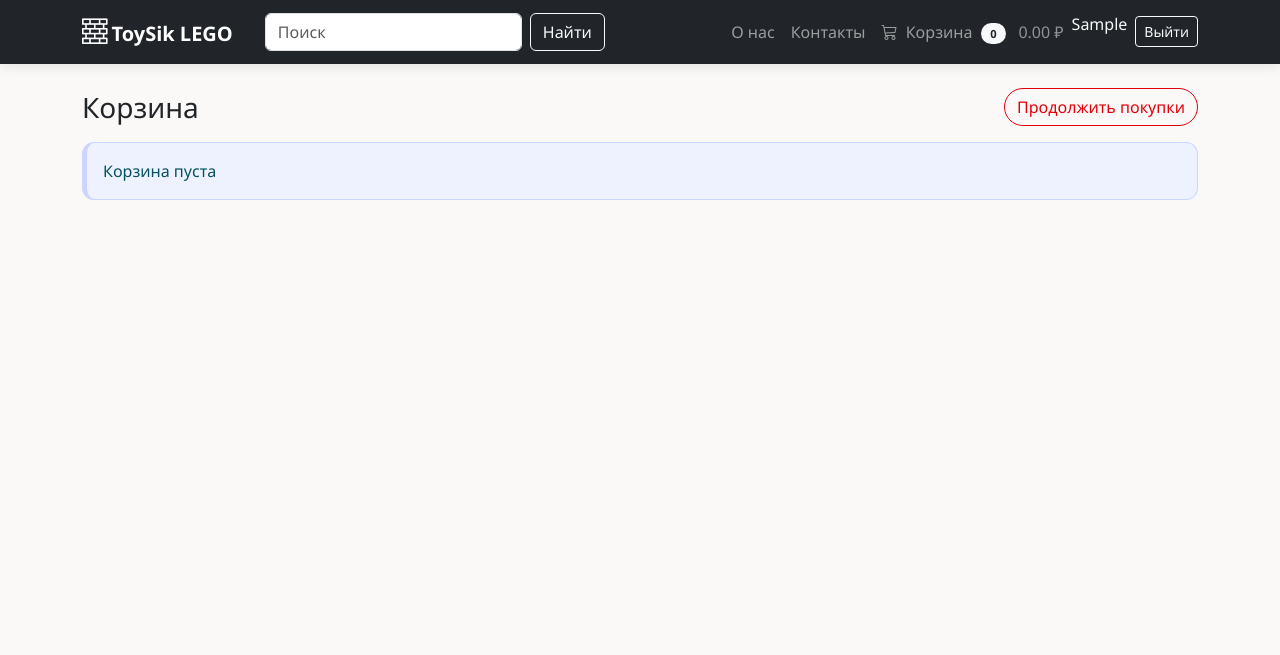
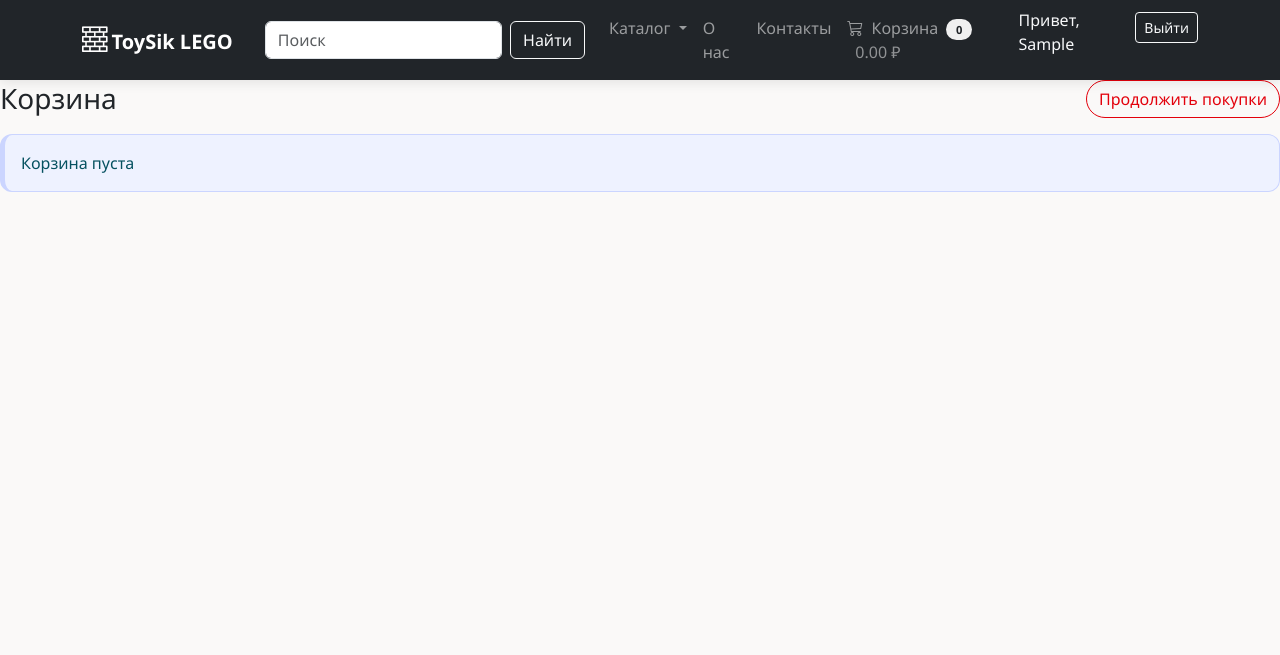
Before and after one commit to k1slee/lego-shop, a Django app: page /cart/ in a window 1280 px wide. Shown: the top 655 px of the page. Run offline with Django 4.2, Linux system fonts and the light colour scheme; the visitor is signed in with stand-in values (Sample User, id 1); data that the repository does not hold is empty.

Commit message:
Правки главной страницы

```diff
--- a/shop/context_processors.py
+++ b/shop/context_processors.py
@@ -1,4 +1,5 @@
 from .cart import Cart
+from .models import Product
 
 
 def cart_summary(request):
@@ -7,3 +8,11 @@ def cart_summary(request):
         'cart_items_count': len(cart),
         'cart_total_price': cart.total_price(),
     }
+
+
+def lego_series(request):
+    series_list = Product.objects.filter(is_active=True, series__isnull=False) \
+                                 .exclude(series='') \
+                                 .values_list('series', flat=True) \
+                                 .distinct().order_by('series')
+    return {'lego_series': series_list}
--- a/shop/views.py
+++ b/shop/views.py
@@ -35,6 +35,11 @@ def product_list(request):
     category_slug = request.GET.get('category')
     if category_slug:
         products = products.filter(category__slug=category_slug)
+
+    series = request.GET.get('series')
+    if series:
+        products = products.filter(series =series)
+
 
     q = (request.GET.get('q') or '').strip()
     if q:
--- a/static/css/app.css
+++ b/static/css/app.css
@@ -324,3 +324,28 @@ body {
         font-size: 2rem;
     }
 }
+
+
+/* Выпадающее меню каталога */
+.dropdown-menu-dark {
+    background-color: #1e1e2a;
+    border: none;
+    box-shadow: 0 10px 25px rgba(0,0,0,0.2);
+    border-radius: 1rem;
+    margin-top: 0.5rem;
+}
+
+.dropdown-item {
+    transition: background 0.2s, padding-left 0.2s;
+    border-radius: 0.5rem;
+}
+
+.dropdown-item:hover {
+    background-color: var(--lego-red, #e3000b);
+    padding-left: 1.5rem;
+}
+
+/* Анимация появления */
+.dropdown-menu {
+    animation: fadeInUp 0.2s ease;
+}
--- a/templates/base.html
+++ b/templates/base.html
@@ -16,27 +16,49 @@
         <a class="navbar-brand fw-semibold" href="{% url 'home' %}">
           <i class="bi bi-bricks me-1"></i>ToySik LEGO
         </a>
-        <button class="navbar-toggler" type="button" data-bs-toggle="collapse" data-bs-target="#navbarNav">
+        <button class="navbar-toggler" type="button" data-bs-toggle="collapse" data-bs-target="#navbarMain" aria-controls="navbarMain" aria-expanded="false" aria-label="Toggle navigation">
           <span class="navbar-toggler-icon"></span>
         </button>
-        <div class="collapse navbar-collapse" id="navbarNav">
+        <div class="collapse navbar-collapse" id="navbarMain">
+          <!-- Поиск -->
           <form class="d-flex ms-lg-3 me-lg-auto my-2 my-lg-0" method="get" action="{% url 'catalog' %}">
             <input class="form-control me-2" type="search" name="q" placeholder="Поиск" value="{{ request.GET.q|default:'' }}">
             <button class="btn btn-outline-light" type="submit">Найти</button>
           </form>
+
           <ul class="navbar-nav ms-lg-3">
-            <li class="nav-item"><a class="nav-link" href="#about">О нас</a></li>
-            <li class="nav-item"><a class="nav-link" href="#contacts">Контакты</a></li>
+            <!-- Выпадающий список "Каталог" с сериями -->
+            <li class="nav-item dropdown">
+              <a class="nav-link dropdown-toggle" href="#" id="catalogDropdown" role="button" data-bs-toggle="dropdown" aria-expanded="false">
+                Каталог
+              </a>
+              <ul class="dropdown-menu dropdown-menu-dark" aria-labelledby="catalogDropdown">
+                <li><a class="dropdown-item" href="{% url 'catalog' %}">Все товары</a></li>
+                <li><hr class="dropdown-divider"></li>
+                {% for series in lego_series %}
+                  <li><a class="dropdown-item" href="{% url 'catalog' %}?series={{ series|urlencode }}">{{ series }}</a></li>
+                {% empty %}
+                  <li><a class="dropdown-item disabled" href="#">Нет серий</a></li>
+                {% endfor %}
+              </ul>
+            </li>
+
+            <li class="nav-item"><a class="nav-link" href="{% url 'home' %}#about">О нас</a></li>
+            <li class="nav-item"><a class="nav-link" href="{% url 'home' %}#contacts">Контакты</a></li>
+
+            <!-- Корзина -->
             <li class="nav-item">
-              <a class="nav-link" href="{% url 'cart_detail' %}">
+              <a class="nav-link position-relative" href="{% url 'cart_detail' %}">
                 <i class="bi bi-cart3 me-1"></i>
                 <span class="me-1">Корзина</span>
-                <span class="badge text-bg-light text-dark">{{ cart_items_count }}</span>
+                <span class="badge bg-light text-dark rounded-pill">{{ cart_items_count }}</span>
                 <span class="ms-2 text-white-50">{{ cart_total_price }} ₽</span>
               </a>
             </li>
+
+            <!-- Авторизация -->
             {% if user.is_authenticated %}
-              <li class="nav-item"><span class="navbar-text text-light me-2">{{ user.first_name|default:user.username }}</span></li>
+              <li class="nav-item"><span class="navbar-text text-light me-2">Привет, {{ user.first_name|default:user.username }}</span></li>
               <li class="nav-item">
                 <form method="post" action="{% url 'logout' %}">
                   {% csrf_token %}
@@ -52,19 +74,21 @@
       </div>
     </nav>
 
-    <main class="container my-4 flex-grow-1">
+    <main class="flex-grow-1">
       {% if messages %}
+        <div class="container mt-3">
           {% for message in messages %}
             <div class="alert alert-{{ message.tags }} alert-dismissible fade show mb-3" role="alert">
               {{ message }}
               <button type="button" class="btn-close" data-bs-dismiss="alert" aria-label="Закрыть"></button>
             </div>
           {% endfor %}
+        </div>
       {% endif %}
       {% block content %}{% endblock %}
     </main>
 
-    <footer class="footer py-4 bg-white">
+    <footer class="footer py-4 bg-white mt-auto">
       <div class="container d-flex flex-wrap gap-2 align-items-center justify-content-between">
         <div class="text-muted small">ToySik LEGO — демо-магазин на Django</div>
         <div class="small">
--- a/toysik/settings.py
+++ b/toysik/settings.py
@@ -64,6 +64,7 @@ TEMPLATES = [
                 'django.contrib.auth.context_processors.auth',
                 'django.contrib.messages.context_processors.messages',
                 'shop.context_processors.cart_summary',
+                'shop.context_processors.lego_series',
             ],
         },
     },
```
Also changed, not shown: templates/home.html (+13 -3 lines). Lines whose indentation alone changed are shown as unchanged.
